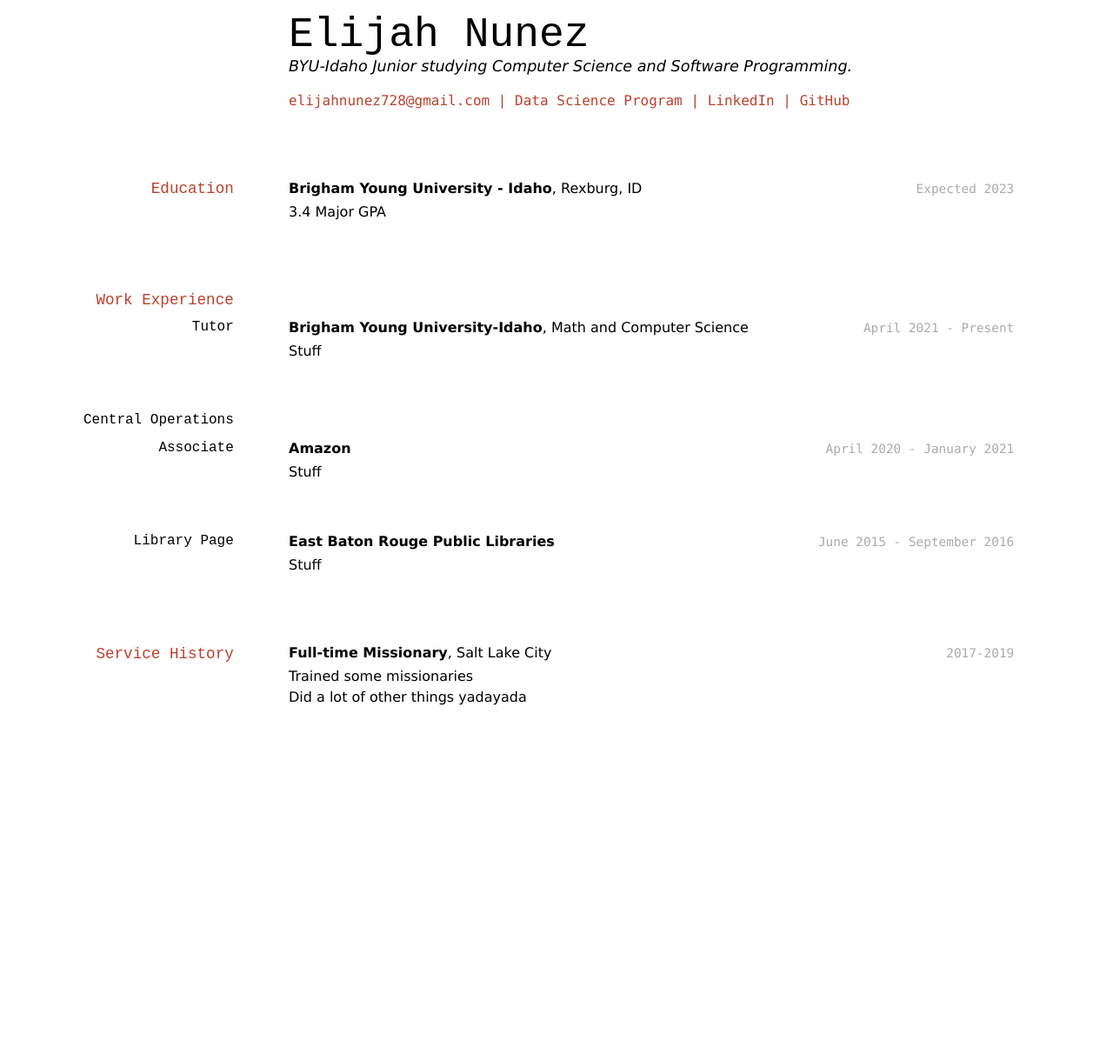
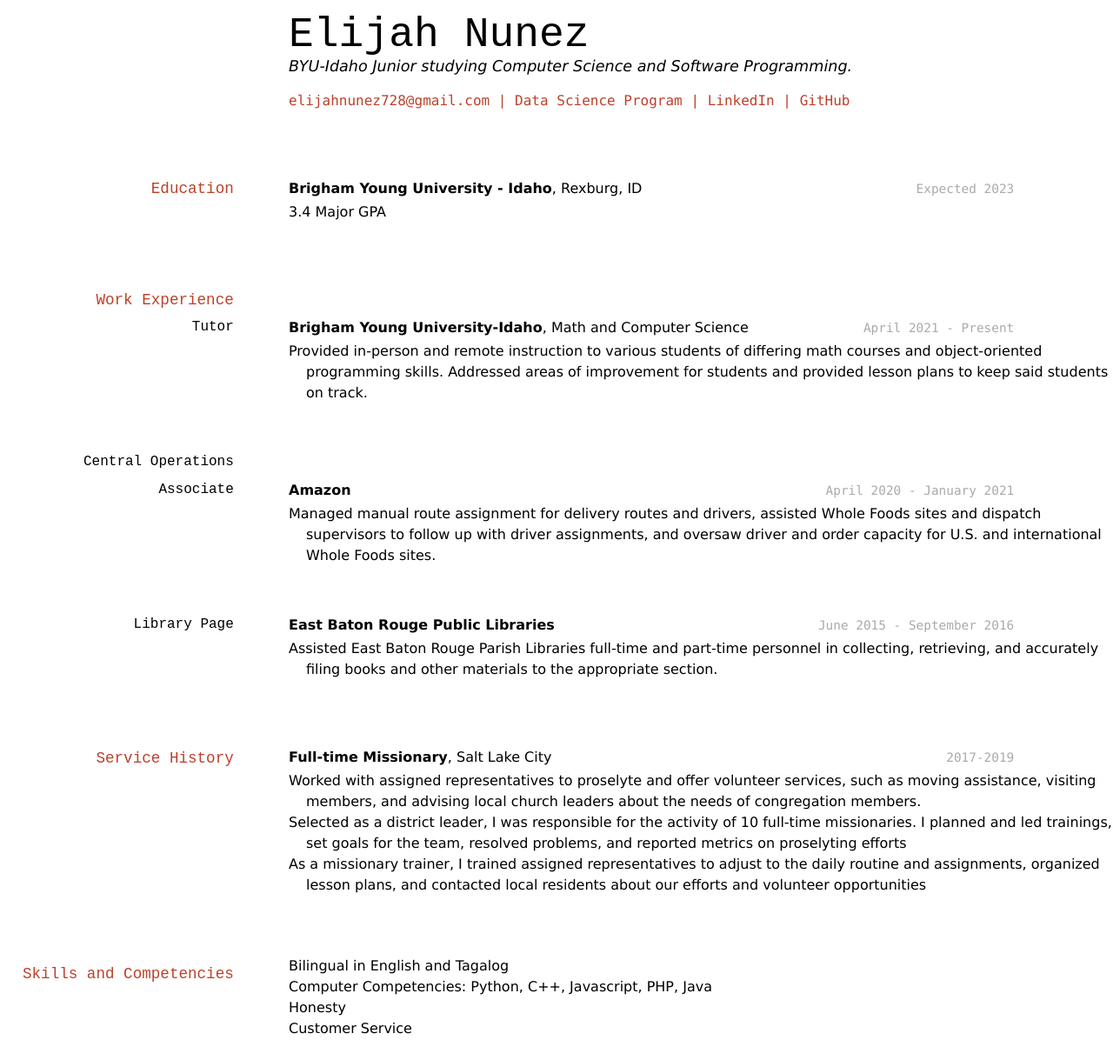
Before and after one commit to byuids-resumes/elijah_mdresume, a Jekyll site: the page built from docs/index.md, in a window 1280 px wide. Shown: the whole page at 87% size. Built offline with Jekyll 4.4.1, drawn with Linux system fonts in a browser that asks for light colours; before the commit the page ends 900 px from its top, so only the background shows below that.

Commit message:
change work description, include comptencies

```diff
--- a/docs/index.md
+++ b/docs/index.md
@@ -8,8 +8,8 @@ BYU-Idaho Junior studying Computer Science and Software Programming.
 <div id="webaddress">
 <a href="elijahnunez728@gmail.com">elijahnunez728@gmail.com</a>
 | <a href="https://byuidatascience.github.io/development.html">Data Science Program</a>
-| <a href="https://www.linkedin.com/groups/13537407/">LinkedIn</a>
-| <a href="https://github.com/byuids-resumes">GitHub</a>
+| <a href="https://www.linkedin.com/in/nelijahnu%C3%B1ez/">LinkedIn</a>
+| <a href="https://github.com/elinunez2">GitHub</a>
 </div>
 
 <!-- https://www.monique.tech/the-art-of-markdown -->
@@ -29,31 +29,37 @@ __Brigham Young University - Idaho__, Rexburg, ID
 `April 2021 - Present`
 __Brigham Young University-Idaho__, Math and Computer Science
 
-- Stuff
+- Provided in-person and remote instruction to various students of differing math courses and object-oriented programming skills. Addressed areas of improvement for students and provided lesson plans to keep said students on track.
 
 ### Central Operations Associate
 
 `April 2020 - January 2021`
 __Amazon__
 
-- Stuff
+- Managed manual route assignment for delivery routes and drivers, assisted Whole Foods sites and dispatch supervisors to follow up with driver assignments, and oversaw driver and order capacity for U.S. and international Whole Foods sites.
 
 ### Library Page
 
 `June 2015 - September 2016`
 __East Baton Rouge Public Libraries__
 
-- Stuff
+- Assisted East Baton Rouge Parish Libraries full-time and part-time personnel in collecting, retrieving, and accurately filing books and other materials to the appropriate section.
 
 ## Service History
 
 `2017-2019`
 __Full-time Missionary__, Salt Lake City
 
-- Trained some missionaries
-- Did a lot of other things yadayada
+- Worked with assigned representatives to proselyte and offer volunteer services, such as moving assistance, visiting members, and advising local church leaders about the needs of congregation members.
+- Selected as a district leader, I was responsible for the activity of 10 full-time missionaries. I planned and led trainings, set goals for the team, resolved problems, and reported metrics on proselyting efforts
+- As a missionary trainer, I trained assigned representatives to adjust to the daily routine and assignments, organized lesson plans, and contacted local residents about our efforts and volunteer opportunities
 
+## Skills and Competencies
 
+- Bilingual in English and Tagalog
+- Computer Competencies: Python, C++, Javascript, PHP, Java
+- Honesty
+- Customer Service
 
 <!-- ### Footer
 
```
